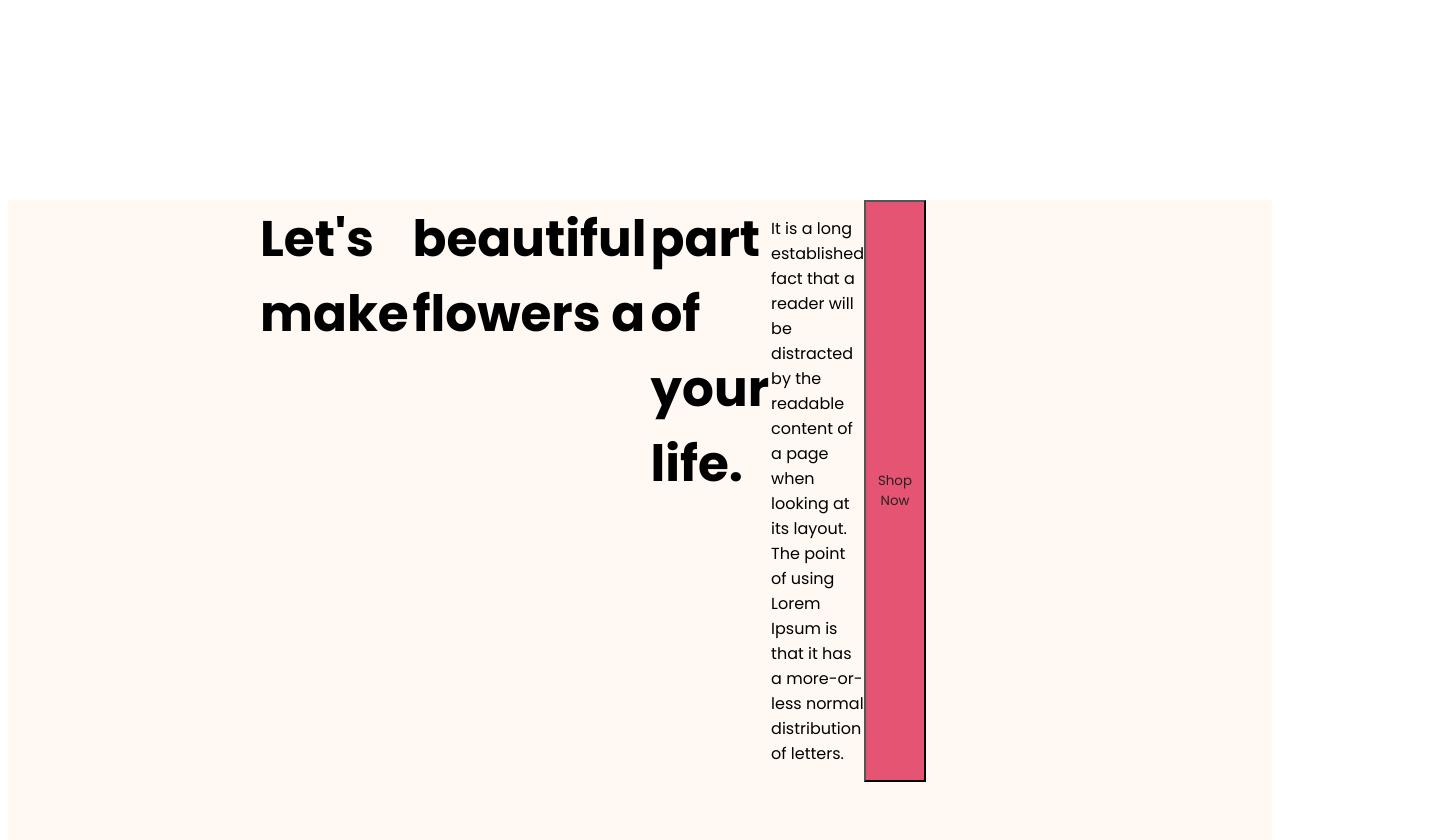
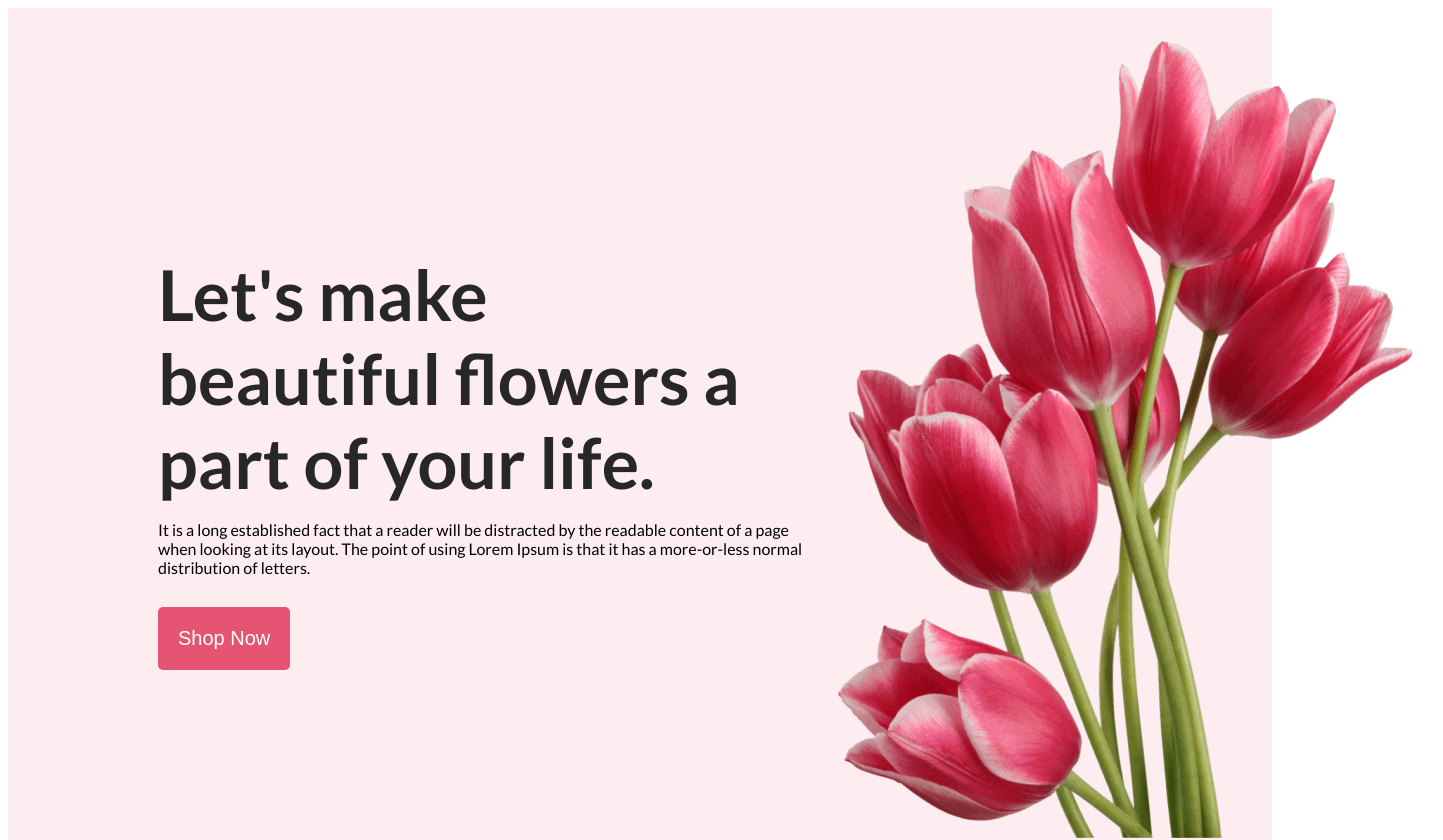
Before and after one commit to NowshadDipu/flower-shop-assignment, a plain HTML site: page index.html in a window 1280 px wide. Shown: the top 840 px of the page, 1443 px wide, since content can reach past the window. Drawn offline with Linux system fonts and the light colour scheme; a web font is replaced by a local one.

Commit message:
Update Header

```diff
--- a/index.html
+++ b/index.html
@@ -5,20 +5,23 @@
     <meta name="viewport" content="width=device-width, initial-scale=1.0">
     <title>Flower Shop</title>
     <link rel="preconnect" href="https://fonts.googleapis.com">
-<link rel="preconnect" href="https://fonts.gstatic.com" crossorigin>
-<link href="https://fonts.googleapis.com/css2?family=Kablammo&family=Lato:wght@400;700&family=Open+Sans:wght@400;600;800&family=Poppins:wght@400;600;700&display=swap" rel="stylesheet">
+    <link rel="preconnect" href="https://fonts.googleapis.com">
+    <link rel="preconnect" href="https://fonts.gstatic.com" crossorigin>
+    <link href="https://fonts.googleapis.com/css2?family=Lato:wght@400;700&display=swap" rel="stylesheet">
     <link rel="stylesheet" href="styles/style.css">
 </head>
 <body>
     <header class="header">
         <div class="banner">
-            <h1 class="banner-title">Let's make</h1>
-            <h1 class="banner-title">beautiful flowers a</h1>
-            <h1 class="banner-title">part of your life.</h1>
-            <p class="banner-description">It is a long established fact that a reader will be distracted by the readable content of a page when looking at its layout. The point of using Lorem Ipsum is that it has a more-or-less normal distribution of letters.</p>
-            <button class="btn-primary">Shop Now</button>
+            <div class="banner-content">
+                <h1 class="banner-title">Let's make<br>beautiful flowers a<br>part of your life.</h1>
+                <!-- <h1 class="banner-title">beautiful flowers a</h1>
+                <h1 class="banner-title">part of your life.</h1> -->
+                <p class="banner-description">It is a long established fact that a reader will be distracted by the readable content of a page when looking at its layout. The point of using Lorem Ipsum is that it has a more-or-less normal distribution of letters.</p>
+                <button class="btn-primary">Shop Now</button>
+            </div>
+                <img class="banner-pic" src="Flower Asset/pngwing 10.png" alt="">
         </div>
-        <img class="banner-pic" src="Flower Asset/pngwing 10.png" alt="">
     </header>
 
     <main></main>
--- a/styles/style.css
+++ b/styles/style.css
@@ -1,42 +1,45 @@
-*{
-    font-family: 'Kablammo', cursive;
+body{
     font-family: 'Lato', sans-serif;
-    font-family: 'Open Sans', sans-serif;
-    font-family: 'Poppins', sans-serif;
 }
 
-/* Header */
+/* Header related styles */
 .header {
-    background-color: #FFF8F3;
-    background-image: url('../images/header_bg.png'), url('../images/developer.png');
-    background-repeat: no-repeat;
-    background-position: bottom right, top left;
+    background: rgba(229, 84, 115, 0.10);
 }
 
-.banner .banner-pic{
-    width: 635px;
-    height: 800px;
-    margin: 150px 250px 0px 1050;
+.banner{
+    padding: 30px 50px 30px 150px;
+    display: flex;
+    align-items: center;
+    justify-content: space-around;
 }
 
-.banner {
-    display: flex;
-    margin: 200px 950px 350px 250px;
+.banner .banner-content .banner-title{
+    color: #272727;
+    font-size: 70px;
+    font-weight: 800;
+    margin-bottom: 15px;
+    border: 0px;
+}
 
-}
-.banner .banner-title{
-    margin: 2px;
-    font-size: 50px;
-    font-weight: 800;
+.banner-description{
+    width: 650px;
+    flex-direction: column;
+    margin-bottom: 25px;
 }
 
 .btn-primary{
-    color: #262222;
+    border-radius: 5px;
     background-color: #E55473;
-    padding: 10px 12px;
+    font-size: 20px;
+    color: white;
+    padding: 20px;
+    margin-top: 5px;
+    border: 0px;
 }
 
-.banner .banner-pic{
+.banner-pic{
     width: 635px;
     height: 800px;
+    align-items:flex-end;
 }
```
